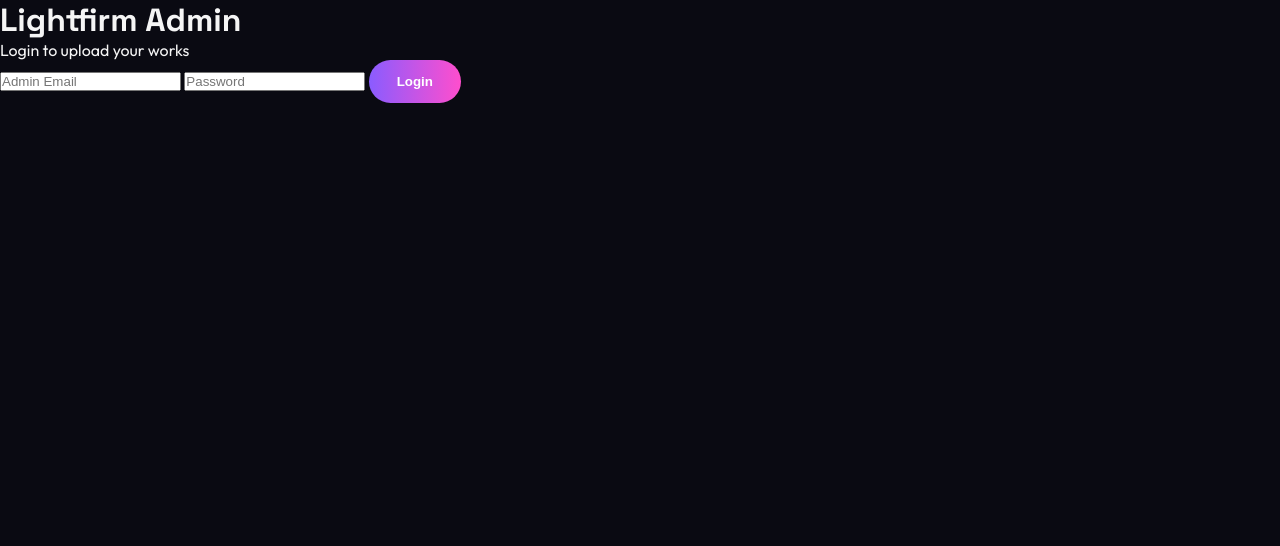
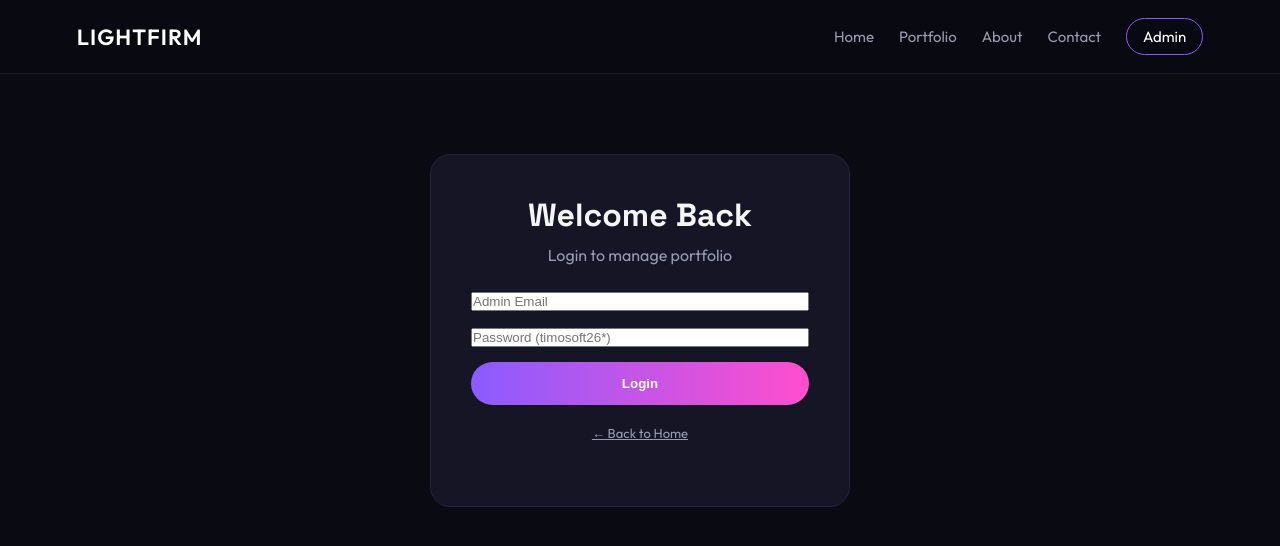
Before and after one commit to timosof/lightfirm_portfolio, a Flask app: page /login in a window 1280 px wide. Shown: the top 546 px of the page. Run offline with Flask 3, Linux system fonts and the light colour scheme.

Commit message:
responsive login page

```diff
--- a/templates/admin.html
+++ b/templates/admin.html
@@ -44,5 +44,8 @@
     </div>
 
     <script src="{{ url_for('static', filename='js/admin.js') }}"></script>
+
+    <script src="{{ url_for('static', filename='js/main.js') }}"></script>
+</body>
 </body>
 </html>
--- a/templates/login.html
+++ b/templates/login.html
@@ -1,27 +1,55 @@
 <!DOCTYPE html>
-<html lang="en">
+<html>
 <head>
-    <meta charset="UTF-8">
 <meta name="viewport" content="width=device-width, initial-scale=1.0">
 <title>Login - Lightfirm</title>
 <link rel="stylesheet" href="{{ url_for('static', filename='css/style.css') }}">
+<style>
+.login-wrapper{max-width:420px;margin:80px auto;padding:40px;background:var(--card);border-radius:20px;border:1px solid #23233a}
+.login-wrapper h2{font-size:32px;margin-bottom:10px;text-align:center}
+.login-wrapper p{text-align:center;color:var(--muted);margin-bottom:25px}
+.login-wrapper input{width:100%;margin-bottom:15px}
+.login-wrapper button{width:100%}
+@media(max-width:480px){
+  .login-wrapper{margin:30px 5%;padding:25px}
+}
+</style>
 </head>
-<body class="auth-body">
-    <div class="auth-container">
-        <h1>Lightfirm Admin</h1>
-        <p>Login to upload your works</p>
-        {% with messages = get_flashed_messages(with_categories=true) %}
+<body>
+
+<nav class="navbar">
+<div class="logo">LIGHTFIRM</div>
+<div class="hamburger" id="hamburger">☰</div>
+<div class="nav-links" id="navLinks">
+<a href="/">Home</a>
+<a href="/portfolio">Portfolio</a>
+<a href="/about">About</a>
+<a href="/contact">Contact</a>
+<a href="/login" class="btn-small active">Admin</a>
+</div>
+</nav>
+
+<div class="login-wrapper">
+<h2>Welcome Back</h2>
+<p>Login to manage portfolio</p>
+
+{% with messages = get_flashed_messages() %}
 {% if messages %}
-            {% for category, message in messages %}
-              <div class="alert {{ category }}">{{ message }}</div>
-            {% endfor %}
+<div style="background:#2a1a1a;border:1px solid #ff4e4e;color:#ffaaaa;padding:10px;border-radius:10px;margin-bottom:15px;text-align:center">
+{{ messages[0] }}
+</div>
 {% endif %}
 {% endwith %}
+
 <form method="POST">
 <input type="email" name="email" placeholder="Admin Email" required>
-            <input type="password" name="password" placeholder="Password" required>
+<input type="password" name="password" placeholder="Password (timosoft26*)" required>
 <button type="submit" class="btn-primary">Login</button>
 </form>
+
+<p style="margin-top:20px;font-size:13px"><a href="/" style="color:var(--muted)">← Back to Home</a></p>
 </div>
+
+<script src="{{ url_for('static', filename='js/main.js') }}"></script>
 </body>
 </html>
```
Also changed, not shown: templates/about.html (+14 -6 lines). Lines whose indentation alone changed are shown as unchanged.
